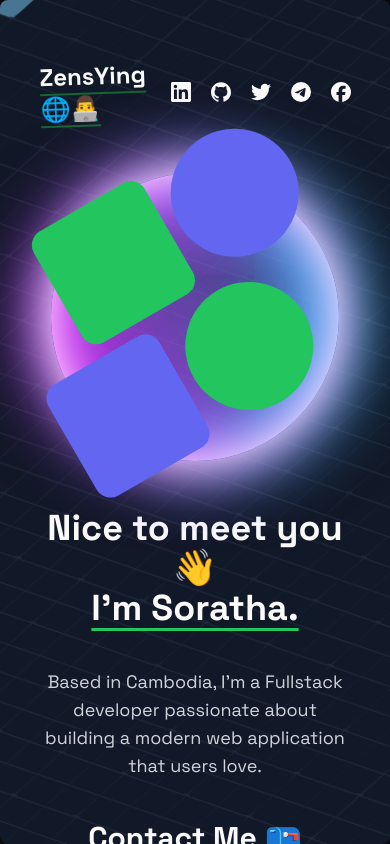
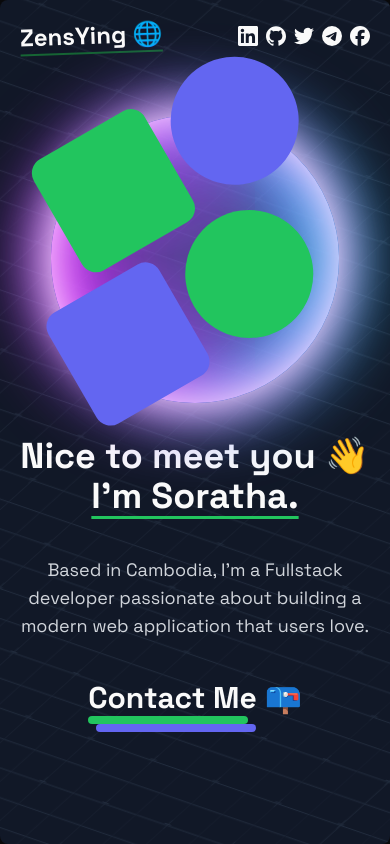
Before and after one commit to ZensYing/test-hosting, a Next.js app: page / in a window 390 px wide. Built offline with nearby package versions, Linux system fonts and the light colour scheme.

Commit message:
fix sm responsive

```diff
--- a/app/(home)/components/Navbar.tsx
+++ b/app/(home)/components/Navbar.tsx
@@ -32,8 +32,8 @@ const socials = [
 ]
 
   return <nav className="py-10 flex justify-between items-center">
-    <h1 className="text-2xl font-bold underline underline-offset-8 decoration-green-800 -rotate-2">ZensYing 🌐👨‍💻</h1>
-    <div className="flex items-center gap-5">
+    <h1 className="text-2xl font-bold underline underline-offset-8 decoration-green-800 -rotate-2">ZensYing 🌐</h1>
+    <div className="flex items-center gap-5 max-sm:gap-2">
         {socials.map((social,index)=>{
             const Icon = social.Icon;
             return <Link  href={social.link} key={index} aria-label={social.label} target="_blank">
--- a/app/(home)/page.tsx
+++ b/app/(home)/page.tsx
@@ -7,7 +7,7 @@ export default function page() {
   return (
 
     <div className="min-h-screen  relative w-full overflow-hidden bg-gray-900 flex flex-col items-center justify-center rounded-lg">
-      <div className=" absolute w-[90%] mx-auto p-5  z-20 top-[0%]">
+      <div className=" absolute w-[80%] mx-auto px-5  z-20 top-[0%] max-sm:w-full max-sm:-mt-5">
         <Boxes className="opacity-50"/>
         <nav className={cn("relative z-20")}>
           <Navbar  />
```
